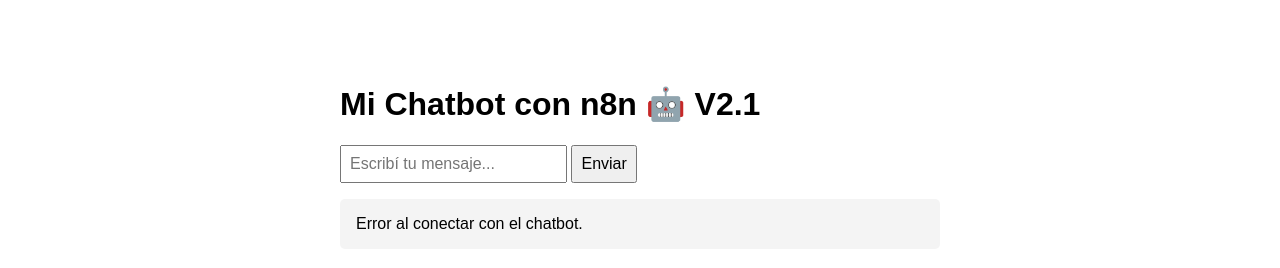
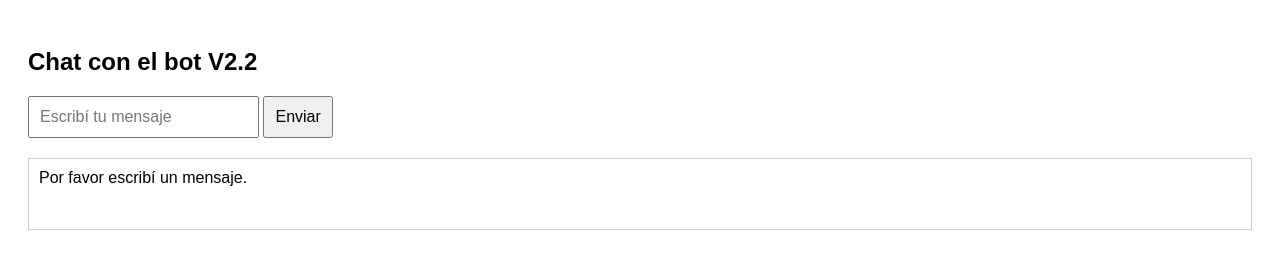
Before and after one commit to prodriguezolsavsky/web-chat-bot, a plain HTML site: page index.html in a window 1280 px wide. Both pictures are taken after a click on the button "Enviar". Drawn offline with Linux system fonts and the light colour scheme; no server answers.

Commit message:
Update index.html

```diff
--- a/index.html
+++ b/index.html
@@ -1,37 +1,45 @@
 <!DOCTYPE html>
-<html>
+<html lang="es">
 <head>
   <meta charset="UTF-8">
-  <title>Chatbot con n8n</title>
+  <title>Chatbot con sesión</title>
   <style>
     body {
       font-family: Arial, sans-serif;
-      max-width: 600px;
-      margin: 3rem auto;
-      padding: 1rem;
+      padding: 20px;
     }
     input, button {
-      padding: 0.5rem;
-      font-size: 1rem;
+      padding: 10px;
+      font-size: 16px;
     }
     #respuesta {
-      margin-top: 1rem;
-      padding: 1rem;
-      background: #f4f4f4;
-      border-radius: 5px;
+      margin-top: 20px;
+      padding: 10px;
+      border: 1px solid #ccc;
+      min-height: 50px;
     }
   </style>
 </head>
 <body>
-  <h1>Mi Chatbot con n8n 🤖 V2.1</h1>
-  <input type="text" id="msg" placeholder="Escribí tu mensaje..." />
+
+  <h2>Chat con el bot V2.2</h2>
+  <input type="text" id="msg" placeholder="Escribí tu mensaje" />
   <button onclick="enviar()">Enviar</button>
+
   <div id="respuesta">Esperando tu mensaje...</div>
 
   <script>
+    // Podés generar este ID dinámicamente si lo necesitás por usuario
+    const sessionId = "usuario123";
+
     async function enviar() {
       const mensaje = document.getElementById("msg").value;
       const respuestaDiv = document.getElementById("respuesta");
+
+      if (!mensaje.trim()) {
+        respuestaDiv.innerText = "Por favor escribí un mensaje.";
+        return;
+      }
 
       respuestaDiv.innerText = "Pensando...";
 
@@ -41,15 +49,22 @@
           headers: {
             "Content-Type": "application/json"
           },
-          body: JSON.stringify({ mensaje })
+          body: JSON.stringify({
+            mensaje,
+            sessionId
+          })
         });
 
         const data = await res.json();
         respuestaDiv.innerText = data.respuesta || "No se recibió respuesta.";
       } catch (error) {
+        console.error("Error:", error);
         respuestaDiv.innerText = "Error al conectar con el chatbot.";
       }
+
+      document.getElementById("msg").value = ""; // Limpiar input
     }
   </script>
+
 </body>
 </html>
```
